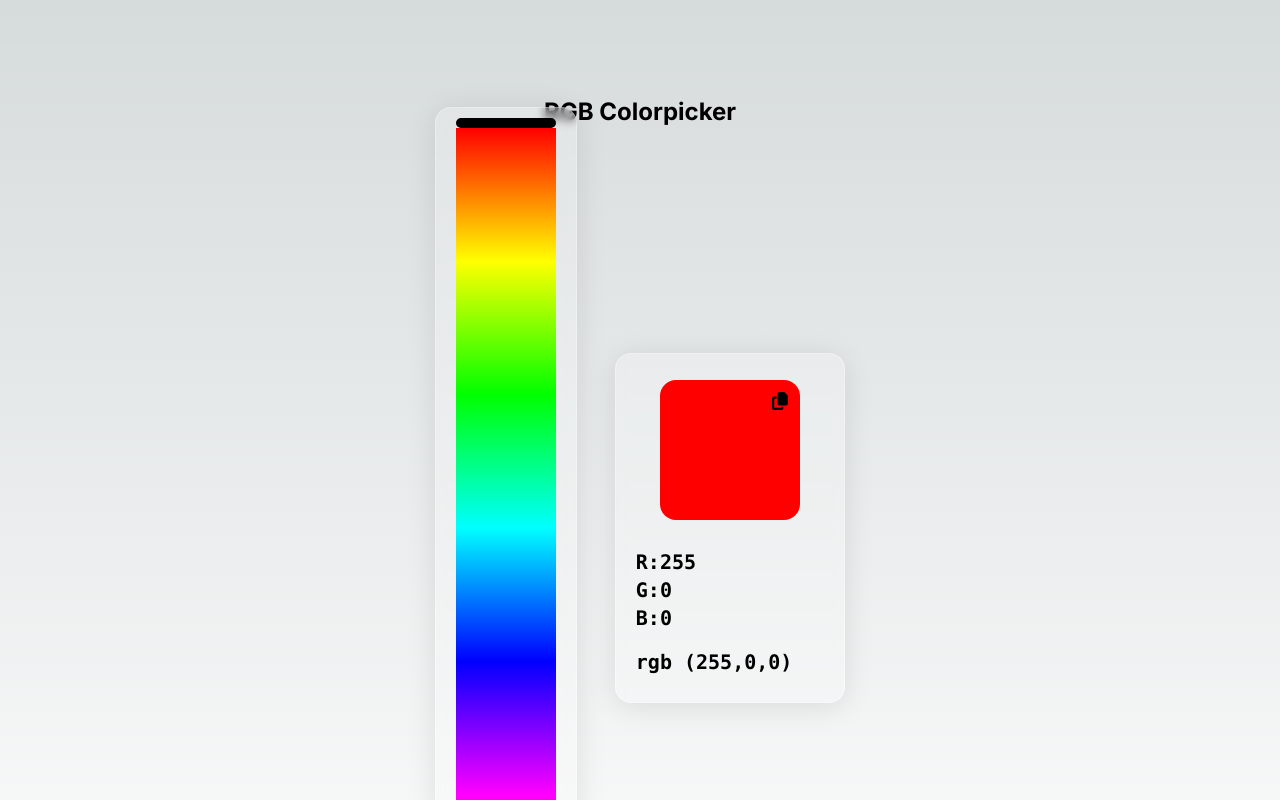
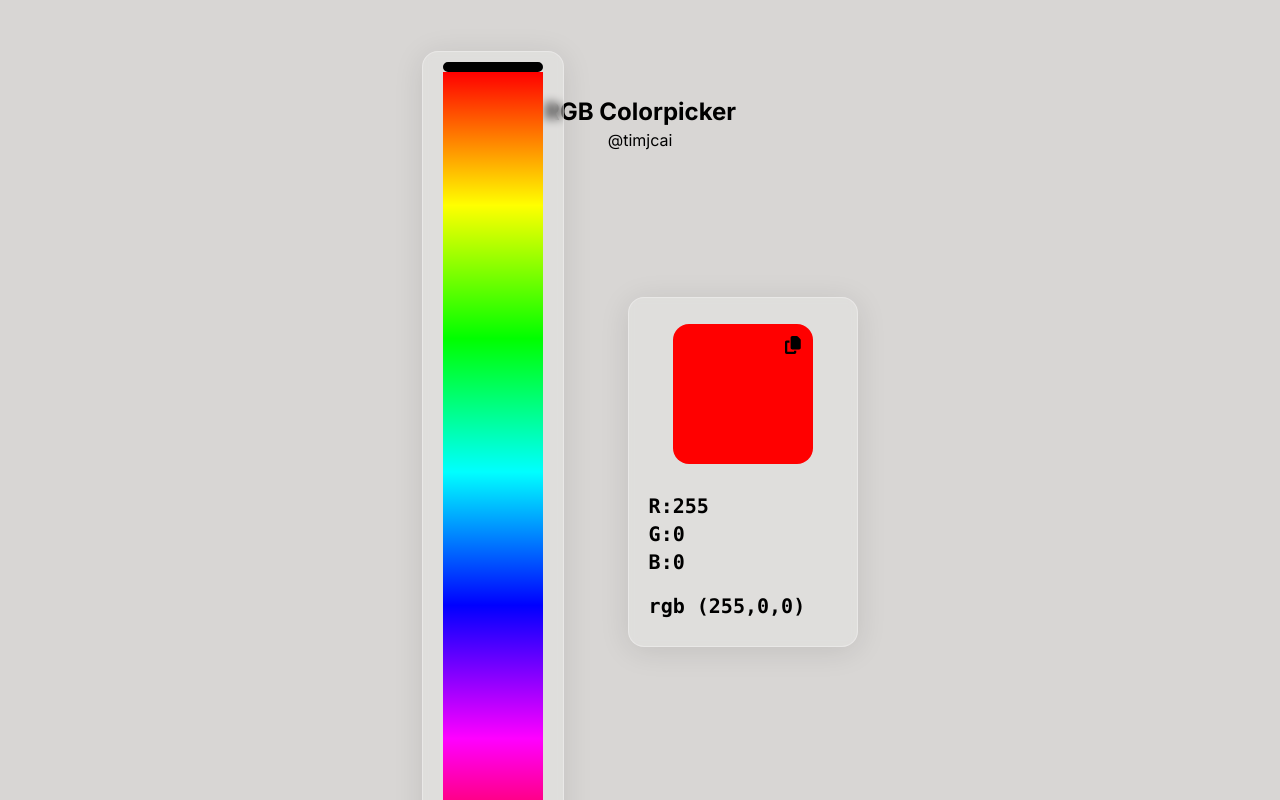
Before and after one commit to timjcai/rgb-colorpicker, a Next.js app: page / in a window 1280 px wide. Shown: the top 800 px of the page. Built offline with nearby package versions, Linux system fonts and the light colour scheme.

Commit message:
chores: update styling - making it easier to read

```diff
--- a/src/app/globals.css
+++ b/src/app/globals.css
@@ -17,21 +17,22 @@
 }
 
 body {
-  color: rgb(var(--foreground-rgb));
-  background: linear-gradient(
+  /* color: rgb(var(--foreground-rgb)); */
+  background: #D8D6D4;
+  /* background: linear-gradient(
       to bottom,
       transparent,
       rgb(var(--background-end-rgb))
     )
-    rgb(var(--background-start-rgb));
+    rgb(var(--background-start-rgb)); */
 
 }
 
 .colorpicker {
   display: flex;
   flex-direction: row;
-  height: 100vh;
-  width: 50vw;
+  height: 80vh;
+  width: 60vw;
   background: none;
   align-items: center;
   justify-content: space-between;
--- a/src/app/page.tsx
+++ b/src/app/page.tsx
@@ -3,9 +3,10 @@ import RGBColorpicker from "./components/Colorpicker/RGBColorpicker";
 
 export default function Home() {
     return (
-        <main className="flex min-h-screen flex-col items-center justify-between p-24">
+        <main className="flex min-h-screen flex-col items-center p-24">
             <h1 className="text-2xl font-bold">RGB Colorpicker</h1>
-            <div className="z-10 max-w-5xl w-full items-center justify-between font-mono text-sm lg:flex">
+            <p>@timjcai</p>
+            <div className="z-10 max-w-6xl w-full items-center justify-between font-mono text-sm lg:flex">
                 <RGBColorpicker />
             </div>
         </main>
```
